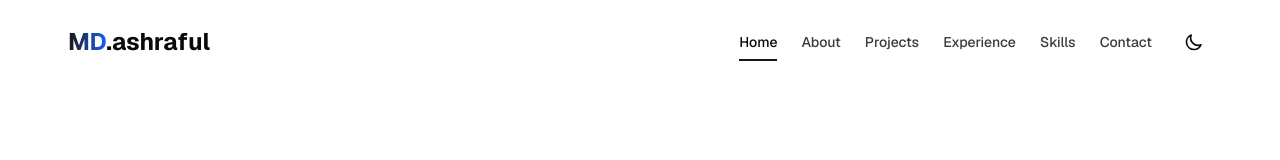
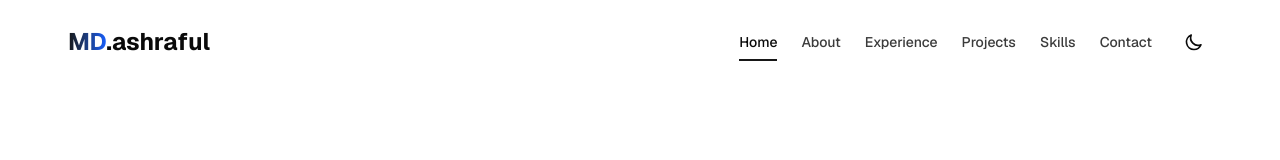
Before and after one commit to Srabon444/portfolio, a Next.js app: page / in a window 1280 px wide. Shown: the top 160 px of the page. Built offline with nearby package versions, Linux system fonts and the light colour scheme.

Commit message:
Update Navigation

```diff
--- a/src/components/shared/Navigation.tsx
+++ b/src/components/shared/Navigation.tsx
@@ -10,8 +10,8 @@ import { motion, AnimatePresence } from "framer-motion";
 const navLinks = [
   { name: "Home", href: "#home", sectionId: "home" },
   { name: "About", href: "#about", sectionId: "about" },
+    { name: "Experience", href: "#experience", sectionId: "experience" },
   { name: "Projects", href: "#projects", sectionId: "projects" },
-  { name: "Experience", href: "#experience", sectionId: "experience" },
   { name: "Skills", href: "#skills", sectionId: "skills" },
   { name: "Contact", href: "#contact", sectionId: "contact" },
 ];
```
